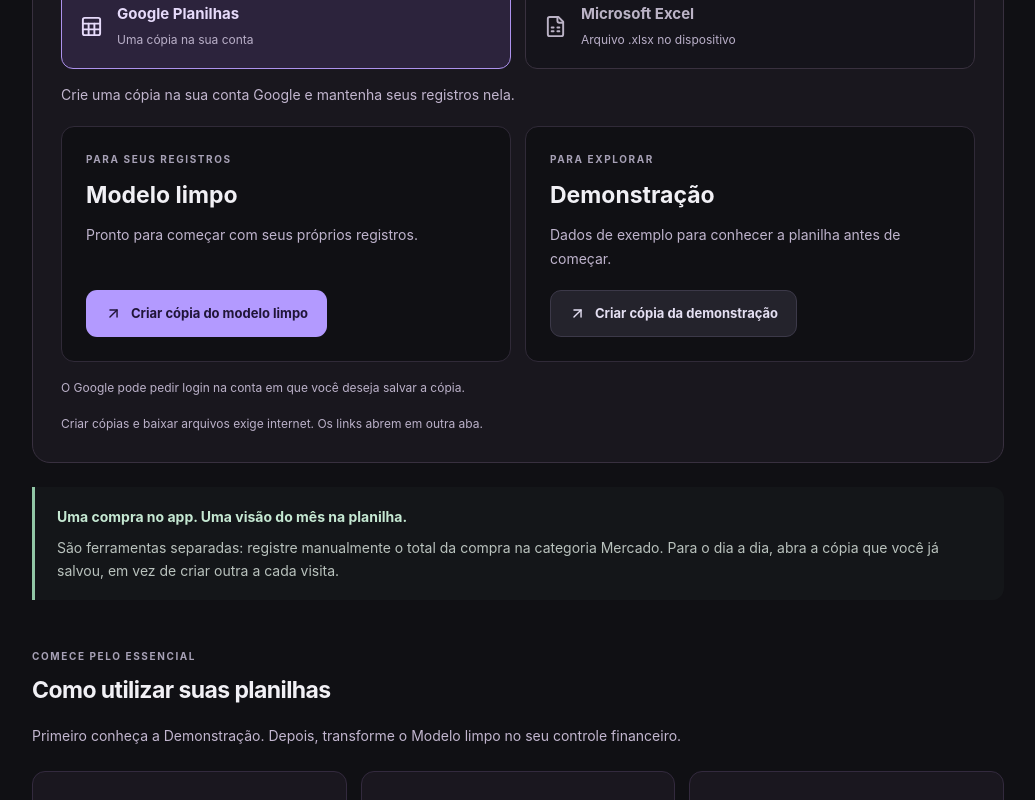
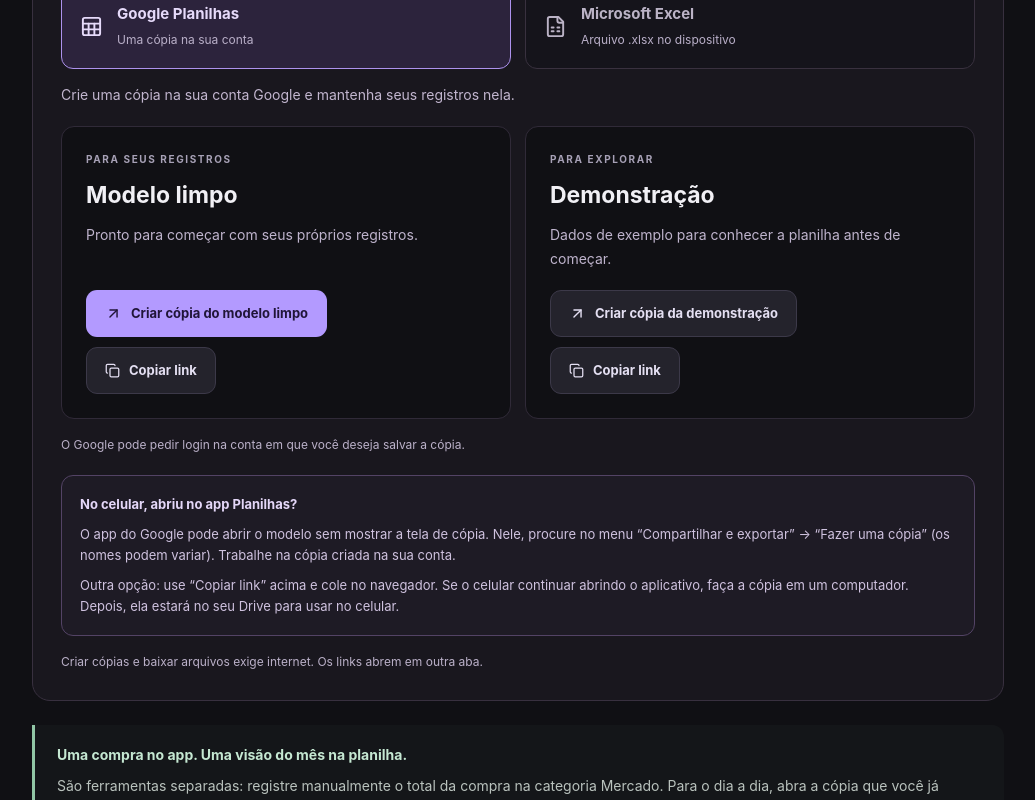
Before and after one commit to gaugerr/vertice-web, a React (Vite) app: page /financeiro in a window 1280 px wide. Shown: the part 480-1280 px from the top of the page, without its empty margins (122-1157 px from the left). Built offline with nearby package versions, Linux system fonts and the light colour scheme; no server answers.

Commit message:
fix: orienta copia de planilhas no celular e permite copiar links

```diff
--- /dev/null
+++ b/src/features/finance/components/CopyTemplateLink.tsx
@@ -0,0 +1,62 @@
+import { useId, useRef, useState } from 'react';
+import { Copy } from 'lucide-react';
+import { Button } from '../../../shared/ui/Button';
+
+export function CopyTemplateLink({ url, title }: { url: string; title: string }) {
+  const [status, setStatus] = useState<'idle' | 'copying' | 'copied' | 'manual'>('idle');
+  const input = useRef<HTMLInputElement>(null);
+  const id = useId();
+
+  async function copyLink() {
+    setStatus('copying');
+    try {
+      await navigator.clipboard.writeText(url);
+      setStatus('copied');
+    } catch {
+      setStatus('manual');
+    }
+  }
+
+  return (
+    <div className="finance-copy-link">
+      <Button
+        variant="secondary"
+        disabled={status === 'copying'}
+        onClick={() => void copyLink()}
+        aria-label={`Copiar link — ${title}`}
+      >
+        <Copy size={15} aria-hidden="true" />
+        Copiar link
+      </Button>
+      <p className="finance-hint" role="status">
+        {status === 'copied'
+          ? 'Link copiado. Cole na barra de endereço do navegador para tentar criar a cópia.'
+          : status === 'manual'
+            ? 'Não foi possível copiar automaticamente. Selecione e copie o link abaixo.'
+            : ''}
+      </p>
+      {status === 'manual' && (
+        <div className="finance-manual-copy">
+          <label htmlFor={id}>Link de cópia — {title}</label>
+          <input
+            id={id}
+            ref={input}
+            type="text"
+            readOnly
+            value={url}
+            onFocus={(event) => event.currentTarget.select()}
+          />
+          <Button
+            variant="secondary"
+            onClick={() => {
+              input.current?.focus();
+              input.current?.select();
+            }}
+          >
+            Selecionar link
+          </Button>
+        </div>
+      )}
+    </div>
+  );
+}
--- a/src/features/finance/guide.ts
+++ b/src/features/finance/guide.ts
@@ -116,6 +116,10 @@
 
 export const financeFaq = [
   [
+    'O celular abriu o modelo no app Google Planilhas. Como copiar?',
+    'O aplicativo do Google pode assumir o link /copy e abrir o modelo diretamente. No menu do Planilhas, procure Compartilhar e exportar → Fazer uma cópia; os nomes podem variar por versão. Você também pode copiar o link nesta tela e colar no navegador. Se o celular continuar abrindo o app, crie a cópia em um computador e depois abra-a pelo seu Drive no celular. Não edite o modelo original.',
+  ],
+  [
     'Preciso usar Google e Excel?',
     'Não. Escolha uma versão principal para seus registros. As duas versões são independentes; editar uma não atualiza a outra. A Demonstração é opcional, para consulta.',
   ],
--- a/src/features/finance/pages/FinancePage.tsx
+++ b/src/features/finance/pages/FinancePage.tsx
@@ -7,6 +7,7 @@
 import { financeFormats } from '../config';
 import { financeFaq, guideSteps, quickStart, routine, sheetMap } from '../guide';
 import { markFinanceVisited } from '../visit';
+import { CopyTemplateLink } from '../components/CopyTemplateLink';
 
 export default function FinancePage() {
   const scope = useAccountScope();
@@ -69,7 +70,7 @@
         <p className="finance-format-description">{selected.description}</p>
         <div className="finance-versions">
           {selected.versions.map((version, index) => (
-            <article className="finance-version" key={version.title}>
+            <article className="finance-version" key={`${format}-${version.title}`}>
               <p className="eyebrow">{index === 0 ? 'PARA SEUS REGISTROS' : 'PARA EXPLORAR'}</p>
               <h3>{version.title}</h3>
               <p>{version.description}</p>
@@ -88,10 +89,26 @@
                 {version.action}
                 <span className="sr-only"> (abre em outra aba)</span>
               </a>
+              {format === 'google' && <CopyTemplateLink url={version.url} title={version.title} />}
             </article>
           ))}
         </div>
         <p className="finance-hint">{selected.note}</p>
+        {format === 'google' && (
+          <div className="finance-mobile-help">
+            <strong>No celular, abriu no app Planilhas?</strong>
+            <p>
+              O app do Google pode abrir o modelo sem mostrar a tela de cópia. Nele, procure no menu
+              “Compartilhar e exportar” → “Fazer uma cópia” (os nomes podem variar). Trabalhe na
+              cópia criada na sua conta.
+            </p>
+            <p>
+              Outra opção: use “Copiar link” acima e cole no navegador. Se o celular continuar
+              abrindo o aplicativo, faça a cópia em um computador. Depois, ela estará no seu Drive
+              para usar no celular.
+            </p>
+          </div>
+        )}
         <p
           id="finance-online-note"
           className={`finance-hint ${!online ? 'finance-offline' : ''}`}
--- a/src/styles/globals.css
+++ b/src/styles/globals.css
@@ -1654,6 +1654,40 @@
 .finance-offline {
   color: #edcda2;
 }
+.finance-copy-link {
+  width: 100%;
+  margin-top: 10px;
+}
+.finance-copy-link .button {
+  margin-top: 0;
+}
+.finance-copy-link .finance-hint:empty {
+  margin: 0;
+}
+.finance-manual-copy {
+  display: grid;
+  gap: 10px;
+  margin-top: 12px;
+  font-size: 12px;
+}
+.finance-manual-copy input {
+  font-size: 12px;
+}
+.finance-mobile-help {
+  margin-top: 20px;
+  padding: 18px;
+  border: 1px solid #534365;
+  border-radius: 12px;
+  background: #b39aff08;
+  font-size: 13px;
+  color: #cfc2df;
+}
+.finance-mobile-help strong {
+  color: #e4d7f8;
+}
+.finance-mobile-help p {
+  margin-top: 8px;
+}
 .finance-note {
   border-left: 3px solid #91c6a6;
   background: #91c6a609;
```
Also changed, not shown: 2 other files (tests, documents, lock files or other folders).
